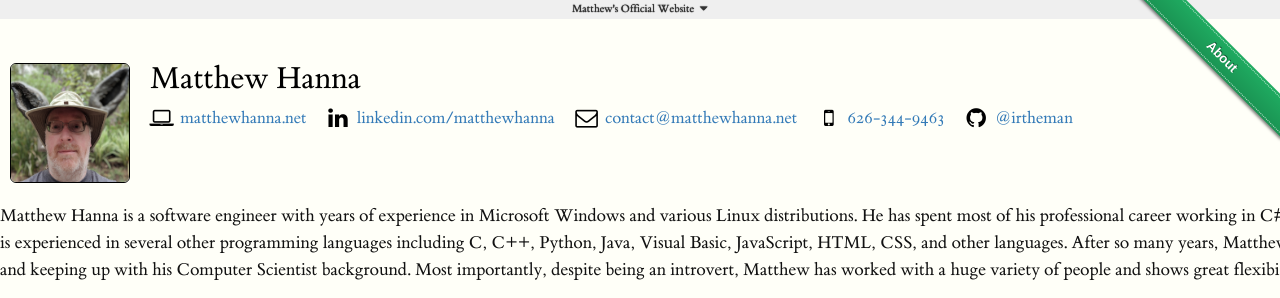
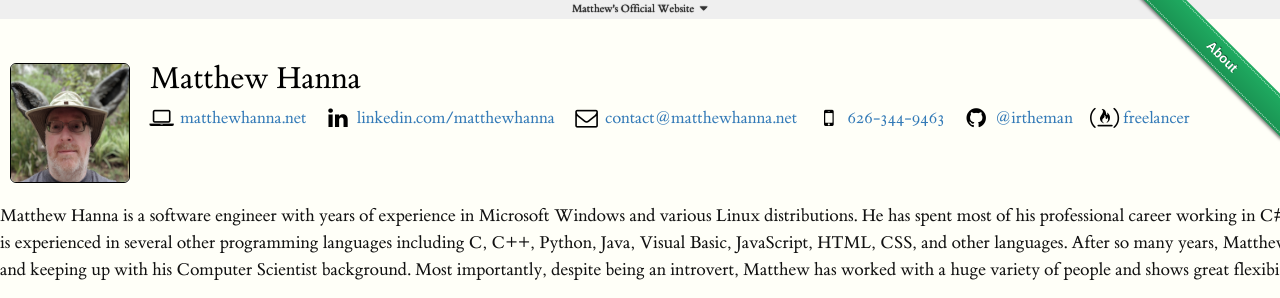
Before and after one commit to irtheman/irtheman.github.io, a Jekyll site: the page built from index.html, in a window 1280 px wide and 900 px high. Shown: the top 298 px of the window. Built offline with Jekyll 4.4.1, drawn with Linux system fonts in a browser that asks for light colours.

Commit message:
Added freelancer

```diff
--- a/_includes/nav.html
+++ b/_includes/nav.html
@@ -3,3 +3,4 @@
 <div><i class="fa fa-envelope-o fa-lg fa-fw"></i>&nbsp;<a href="mailto:contact@matthewhanna.net" target="_blank">contact@matthewhanna.net</a></div>
 <div><i class="fa fa-mobile fa-lg fa-fw"></i>&nbsp;<a href="tel:6263449463" target="_blank">626-344-9463</a></div>
 <div><i class="fa fa-github fa-lg fa-fw"></i>&nbsp;<a href="https://github.com/irtheman/" target="_blank">@irtheman</a></div>
+<div><i class="fa fa-free-code-camp fa-lg fa-fw"></i>&nbsp;<a href="https://matthewhanna.com?freelancer" target="_blank">freelancer</a></div>
--- a/index.html
+++ b/index.html
@@ -27,7 +27,7 @@
     <a class="github-fork-ribbon no-tufte-underline" href="/about/" title="About">About</a>
     <div class="container resume-content">
       <div class="row">
-        <div class="col-sm-10">
+        <div class="col-sm-12">
           <figure class="resume-pic">
             <img src="{{ site.data.resume.photo }}" class="img-rounded" width="120" height="120">
           </figure>
```
